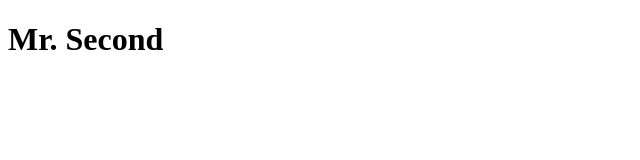
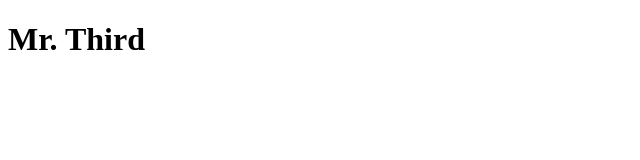
Before and after one commit to Usnie/three-devs, a plain HTML site: page index.html in a window 1280 px wide. Shown: the full height of the page, 0-640 px from the left. Drawn offline with Linux system fonts and the light colour scheme.

Commit message:
Third: deleted words

```diff
--- a/index.html
+++ b/index.html
@@ -7,6 +7,6 @@
   <title>Document</title>
 </head>
 <body>
-  <h1>Mr. Second</h1>
+  <h1>Mr. Third</h1>
 </body>
 </html>
```
